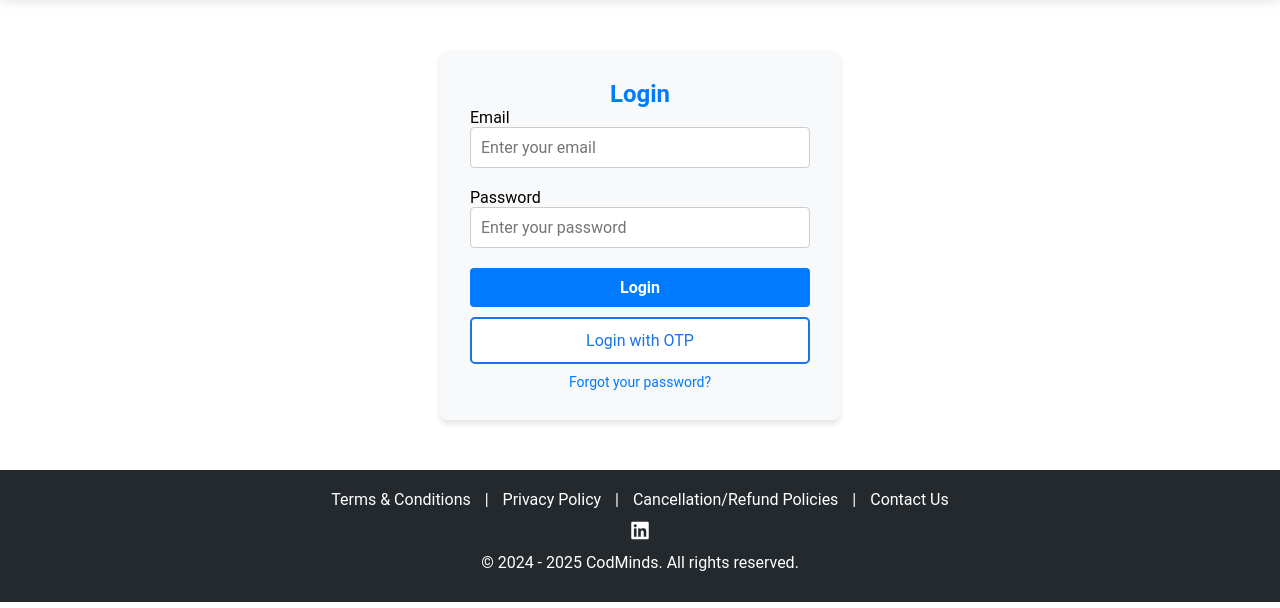
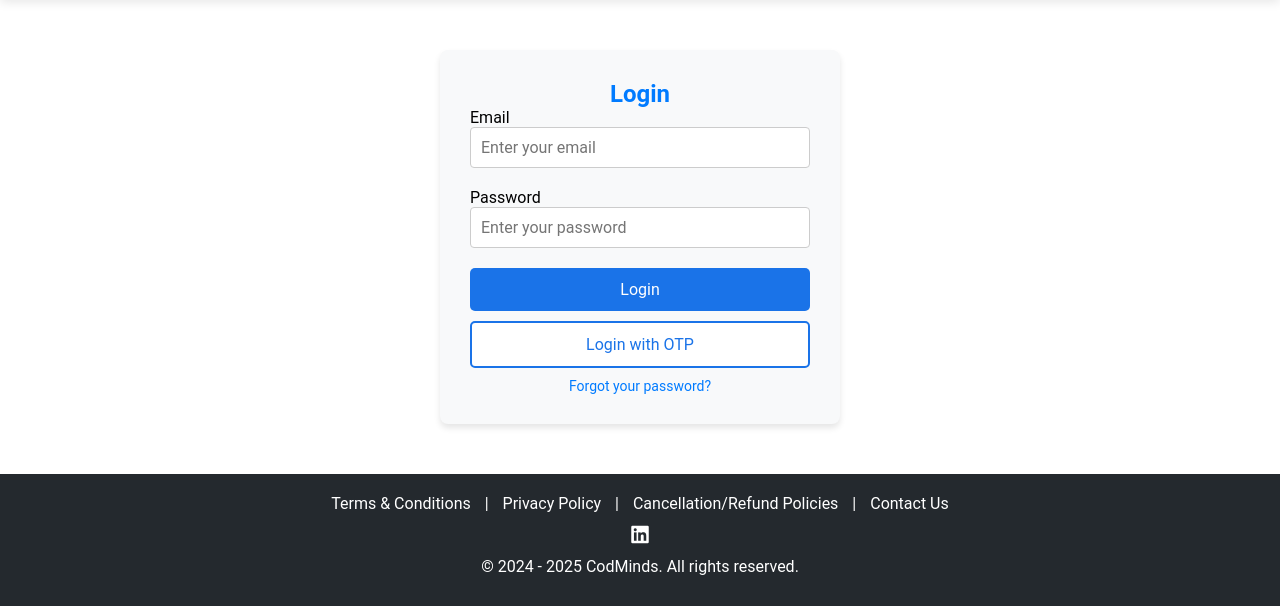
Before and after one commit to ghanshyamvaja11/CodMinds, a Django app: page /user/login in a window 1280 px wide. Shown: the part 59-667 px from the top of the page. Run offline with Django 5.2, Linux system fonts and the light colour scheme; parts of the project's set-up code (start-up, migrations or seed data) failed here and were passed over.

Commit message:
some changes
some changes

```diff
--- a/authority/views.py
+++ b/authority/views.py
@@ -839,6 +839,7 @@ def hire_us_reply(request, application_id):
 
     if request.method == 'POST':
         reply_message = request.POST.get('reply_message')
+        print(reply_message)
 
         if not reply_message:
             messages.error(request, "Reply message cannot be empty.")
--- a/entry/templates/index.html
+++ b/entry/templates/index.html
@@ -5,6 +5,8 @@
   <meta name="viewport" content="width=device-width, initial-scale=1.0">
   <title>CodMinds - Innovating the Future</title>
   <link rel="stylesheet" href="https://cdnjs.cloudflare.com/ajax/libs/font-awesome/6.0.0-beta3/css/all.min.css">
+    <link rel="icon" type="image/x-icon" href="/media/favicon.ico">
+
   <style>
     /* Reset and Base Styles */
     * {
--- a/user/templates/login.html
+++ b/user/templates/login.html
@@ -23,19 +23,19 @@
   }
 
   .btn-primary {
+    background: #1a73e8;
+    color: #fff;
+    border: none;
+    padding: 12px 20px;
     width: 100%;
-    padding: 10px;
     font-size: 16px;
-    font-weight: bold;
-    color: #fff;
-    background-color: #007bff;
-    border: none;
-    border-radius: 4px;
+    border-radius: 5px;
     cursor: pointer;
+    transition: background 0.3s ease;
   }
 
   .btn-primary:hover {
-    background-color: #0056b3;
+    background: #0c47b6;
   }
 
   .btn-secondary {
@@ -52,7 +52,7 @@
   }
 
   .btn-secondary:hover {
-    background-color: #007bff;
+    background: #1a73e8;
     color: #fff;
   }
 
@@ -156,7 +156,7 @@
 
   <!-- Login with OTP Button -->
   <a href="{% url 'login_with_otp' %}">
-    <button class="btn-secondary">Login with OTP</button>
+    <button class="btn-secondary" style="width: 100%;">Login with OTP</button>
   </a>
 
   <!-- Forgot Password Link -->
```
Also changed, not shown: authority/templates/hireus_reply.html (+8 -6 lines). Lines whose indentation alone changed are shown as unchanged.
